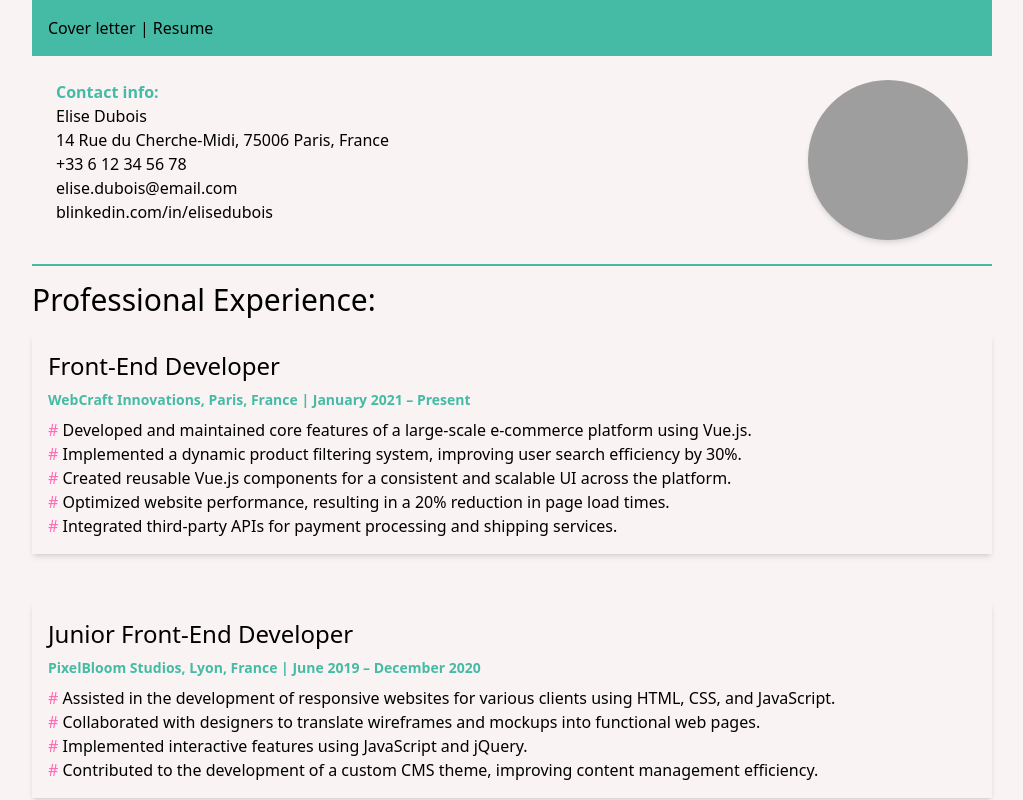
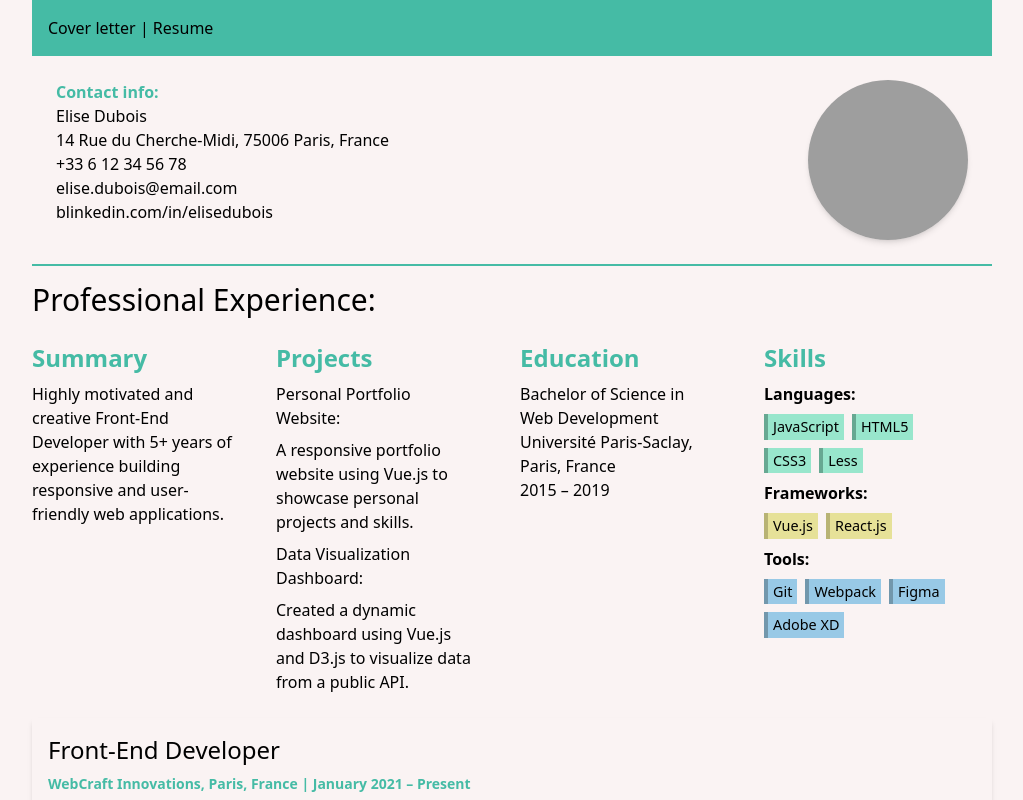
Before and after one commit to HagelBagel/Resume-Builder, a Vue app in the folder resume-builder/: page / in a window 1280 px wide. Shown: the top 800 px of the page, without its empty margins (128-1151 px from the left). Built offline with nearby package versions, Linux system fonts and the light colour scheme; grey boxes are pictures that could not be loaded.

Commit message:
Added AboutCards

```diff
--- /dev/null
+++ b/resume-builder/src/components/about_comp/EducationCard.vue
@@ -0,0 +1,30 @@
+<template>
+  <section>
+    <base-about-card>
+      <template v-slot:header>Education</template>
+      <template v-slot:body>
+        <div>
+          <p>{{ education.degree }}</p>
+          <p>{{ education.institution }}</p>
+          <p>{{ education.dates }}</p>
+        </div>
+      </template>
+    </base-about-card>
+  </section>
+</template>
+
+<script>
+import BaseAboutCard from '../base/BaseAboutCard.vue'
+export default {
+  components: {
+    BaseAboutCard,
+  },
+  computed: {
+    education() {
+      const resume = this.$store.getters['resumeData/resume']
+      const education = resume.education
+      return education
+    },
+  },
+}
+</script>
--- /dev/null
+++ b/resume-builder/src/components/about_comp/ProjectsCard.vue
@@ -0,0 +1,29 @@
+<template>
+  <section>
+    <base-about-card>
+      <template v-slot:header>Projects</template>
+      <template v-slot:body>
+        <div v-for="project in projects" :key="project">
+            <p class="mb-2">{{project.name}}:</p>
+            <p class="mb-2">{{project.description}}</p>
+        </div>
+      </template>
+    </base-about-card>
+  </section>
+</template>
+
+<script>
+import BaseAboutCard from '../base/BaseAboutCard.vue'
+export default {
+  components: {
+    BaseAboutCard,
+  },
+  computed: {
+    projects() {
+      const resume = this.$store.getters['resumeData/resume']
+      const projects = resume.projects
+      return projects
+    },
+  },
+}
+</script>
--- /dev/null
+++ b/resume-builder/src/components/about_comp/SkillsCard.vue
@@ -0,0 +1,73 @@
+<template>
+  <section>
+    <base-about-card>
+      <template v-slot:header>Skills</template>
+      <template v-slot:body>
+        <p class="font-bold mb-2">Languages:</p>
+        <div class="flex flex-wrap">
+          <span class="skill-chip language-chip" v-for="skill in skills.languages" :key="skill">{{
+            skill
+          }}</span>
+        </div>
+
+        <p class="font-bold mb-2">Frameworks:</p>
+        <div class="flex flex-wrap">
+          <span
+            class="skill-chip frameworks-chip"
+            v-for="skill in skills.frameworks"
+            :key="skill"
+            >{{ skill }}</span
+          >
+        </div>
+
+        <p class="font-bold mb-2">Tools:</p>
+        <div class="flex flex-wrap">
+          <span class="skill-chip tools-chip" v-for="skill in skills.tools" :key="skill">{{
+            skill
+          }}</span>
+        </div>
+      </template>
+    </base-about-card>
+  </section>
+</template>
+
+<script>
+import BaseAboutCard from '../base/BaseAboutCard.vue'
+export default {
+  components: {
+    BaseAboutCard,
+  },
+  computed: {
+    skills() {
+      const resume = this.$store.getters['resumeData/resume']
+      const skills = resume.skills
+      console.log(skills)
+      return skills
+    },
+  },
+}
+</script>
+
+<style scoped>
+.skill-chip {
+  padding: 2px 5px;
+  margin-right: 0.5rem;
+  margin-bottom: 0.5rem;
+  font-size: .9rem;
+}
+
+.language-chip {
+  background-color: rgb(152, 230, 204);
+  border-left: 4px solid rgb(103, 168, 146);
+}
+
+.frameworks-chip {
+  background-color: rgb(230, 225, 152);
+  border-left: 4px solid rgb(184, 179, 116);
+}
+
+.tools-chip {
+  background-color: rgb(152, 201, 230);
+  border-left: 4px solid rgb(114, 151, 172);
+}
+</style>
--- /dev/null
+++ b/resume-builder/src/components/about_comp/SummaryCard.vue
@@ -0,0 +1,24 @@
+<template>
+  <section>
+    <base-about-card>
+      <template v-slot:header>Summary</template>
+      <template v-slot:body>{{summary}}</template>
+    </base-about-card>
+  </section>
+</template>
+
+<script>
+import BaseAboutCard from '../base/BaseAboutCard.vue'
+export default {
+  components: {
+    BaseAboutCard,
+  },
+  computed: {
+    summary() {
+      const resume = this.$store.getters['resumeData/resume']
+      const summary = resume.contact.summary;
+      return summary;
+    },
+  },
+}
+</script>
--- /dev/null
+++ b/resume-builder/src/components/base/BaseAboutCard.vue
@@ -0,0 +1,8 @@
+<template>
+    <div class="w-50">
+        <header class="text-2xl font-semibold mt-2 mb-2 text-(--color-mint-500)" v-if="$slots.header">
+            <slot name="header"></slot>
+        </header>
+        <slot name="body"></slot>
+    </div>
+</template>
--- a/resume-builder/src/store/modules/ResumeData.js
+++ b/resume-builder/src/store/modules/ResumeData.js
@@ -10,12 +10,12 @@ export default {
           email: 'elise.dubois@email.com',
           linkedin: 'blinkedin.com/in/elisedubois',
           summary:
-            'Highly motivated and creative Front-End Developer with 5+ years of experience building responsive and user-friendly web applications. Proficient in JavaScript, HTML5, CSS3, and Vue.js. Proven ability to translate design mockups into clean, efficient, and maintainable code. Passionate about creating engaging user experiences and staying up-to-date with the latest web development trends.',
+            'Highly motivated and creative Front-End Developer with 5+ years of experience building responsive and user-friendly web applications.',
         },
         skills: {
-          languages: ['JavaScript (ES6+)', 'HTML5', 'CSS3', 'Sass', 'Less'],
-          frameworks: ['Vue.js', 'Vuex', 'Vue Router', 'React (Basic)', 'jQuery'],
-          tools: ['Git', 'Webpack', 'Babel', 'npm', 'yarn', 'Figma', 'Adobe XD'],
+          languages: ['JavaScript', 'HTML5', 'CSS3', 'Less'],
+          frameworks: ['Vue.js', 'React.js'],
+          tools: ['Git', 'Webpack', 'Figma', 'Adobe XD'],
           methodologies: ['Agile', 'Scrum'],
           other: [
             'Responsive Design',
@@ -69,10 +69,10 @@ export default {
           {
             name: 'Personal Portfolio Website',
             description:
-              'Developed a responsive portfolio website using Vue.js to showcase personal projects and skills.',
+              'A responsive portfolio website using Vue.js to showcase personal projects and skills.',
           },
           {
-            name: 'Interactive Data Visualization Dashboard',
+            name: 'Data Visualization Dashboard',
             description:
               'Created a dynamic dashboard using Vue.js and D3.js to visualize data from a public API.',
           },
--- a/resume-builder/src/views/ResumeView.vue
+++ b/resume-builder/src/views/ResumeView.vue
@@ -1,6 +1,13 @@
 <template>
   <div>
-    <h1 class="text-3xl">Professional Experience:</h1>
+    <h1 class="text-3xl mb-4">Professional Experience:</h1>
+    <div class="grid grid-cols-4 gap-4">
+    <summary-card></summary-card>
+    <projects-card></projects-card>
+    <education-card></education-card>
+    <skills-card></skills-card>
+
+    </div>
     <div class="grid grid-cols-1 gap-4">
       <experience-card
       v-for="exp in experience"
@@ -15,11 +22,20 @@
 </template>
 
 <script>
-import ExperienceCard from '../components/ExperienceCard.vue'
+import ExperienceCard from '../components/ExperienceCard.vue';
+import SummaryCard from '../components/about_comp/SummaryCard.vue';
+import ProjectsCard from '../components/about_comp/ProjectsCard.vue';
+import EducationCard from '../components/about_comp/EducationCard.vue';
+import SkillsCard from '../components/about_comp/SkillsCard.vue';
+
 
 export default {
   components: {
     ExperienceCard,
+    SummaryCard,
+    ProjectsCard,
+    EducationCard,
+    SkillsCard,
   },
   computed: {
     experience() {
```
